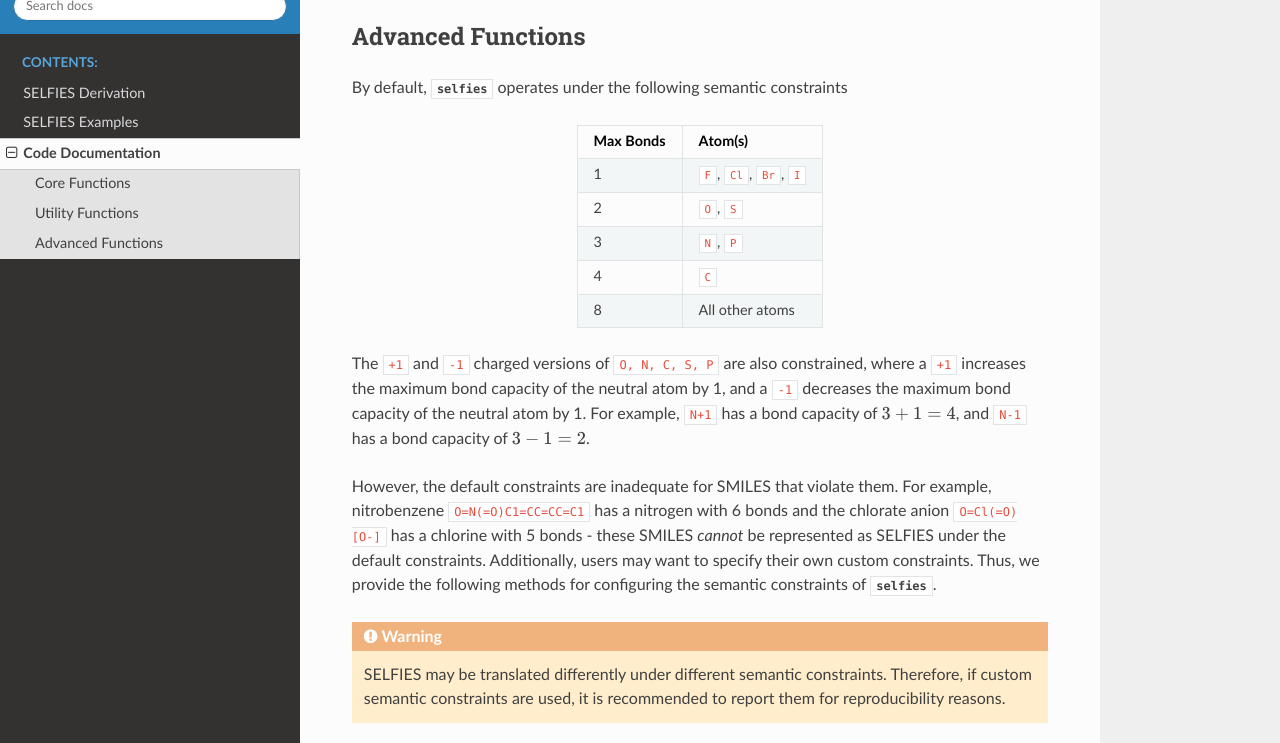
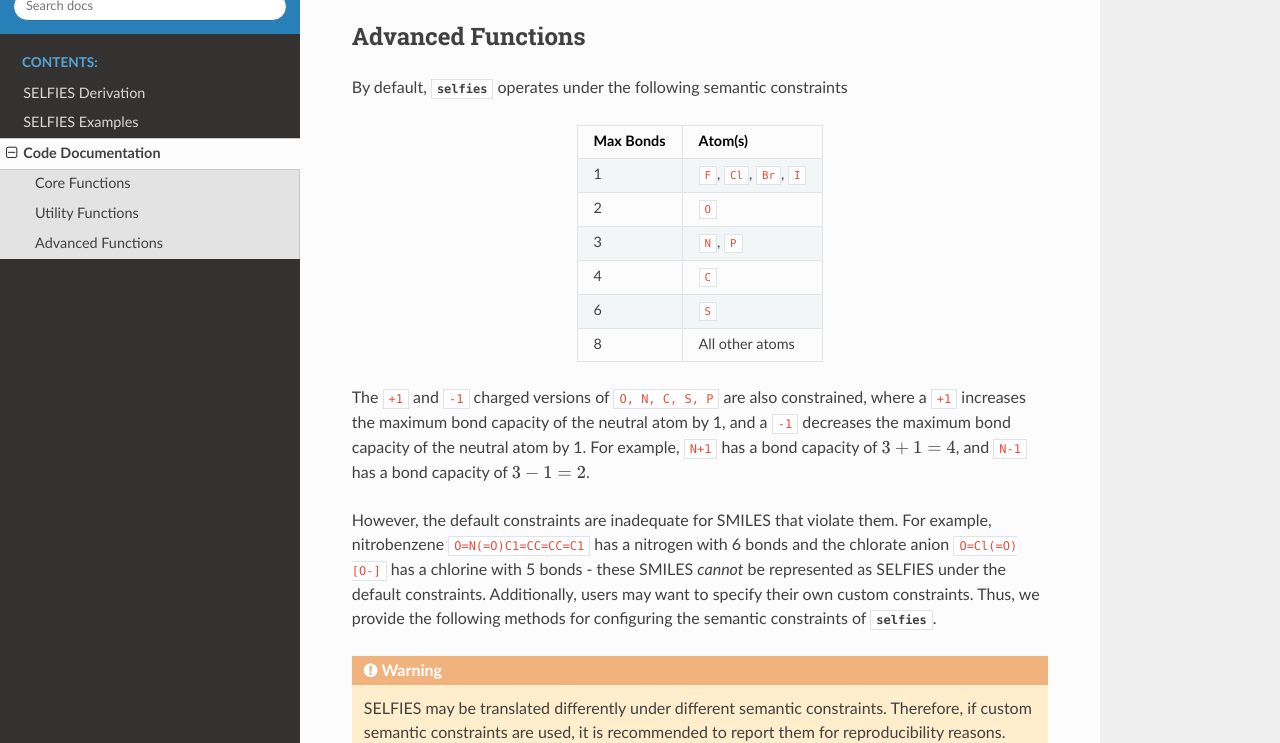
Before and after one commit to aspuru-guzik-group/selfies, a Sphinx documentation site: the page built from docs/source/selfies.rst, in a window 1280 px wide and 900 px high, scrolled down 1433 px, cut to the strip 59-802 px from the top of the window. Built offline with Sphinx 7.4.7 and the Read the Docs theme 2.0.0, drawn with Linux system fonts in a browser that asks for light colours.

Commit message:
relax constraints of S

```diff
--- a/docs/source/selfies.rst
+++ b/docs/source/selfies.rst
@@ -32,11 +32,13 @@ By default, :mod:`selfies` operates under the following semantic constraints
     +===========+==============================+
     | 1         | ``F``, ``Cl``, ``Br``, ``I`` |
     +-----------+------------------------------+
-    | 2         | ``O``, ``S``                 |
+    | 2         | ``O``                        |
     +-----------+------------------------------+
     | 3         | ``N``, ``P``                 |
     +-----------+------------------------------+
     | 4         | ``C``                        |
+    +-----------+------------------------------+
+    | 6         | ``S``                        |
     +-----------+------------------------------+
     | 8         | All other atoms              |
     +-----------+------------------------------+
```
Also changed, not shown: 1 other file.
